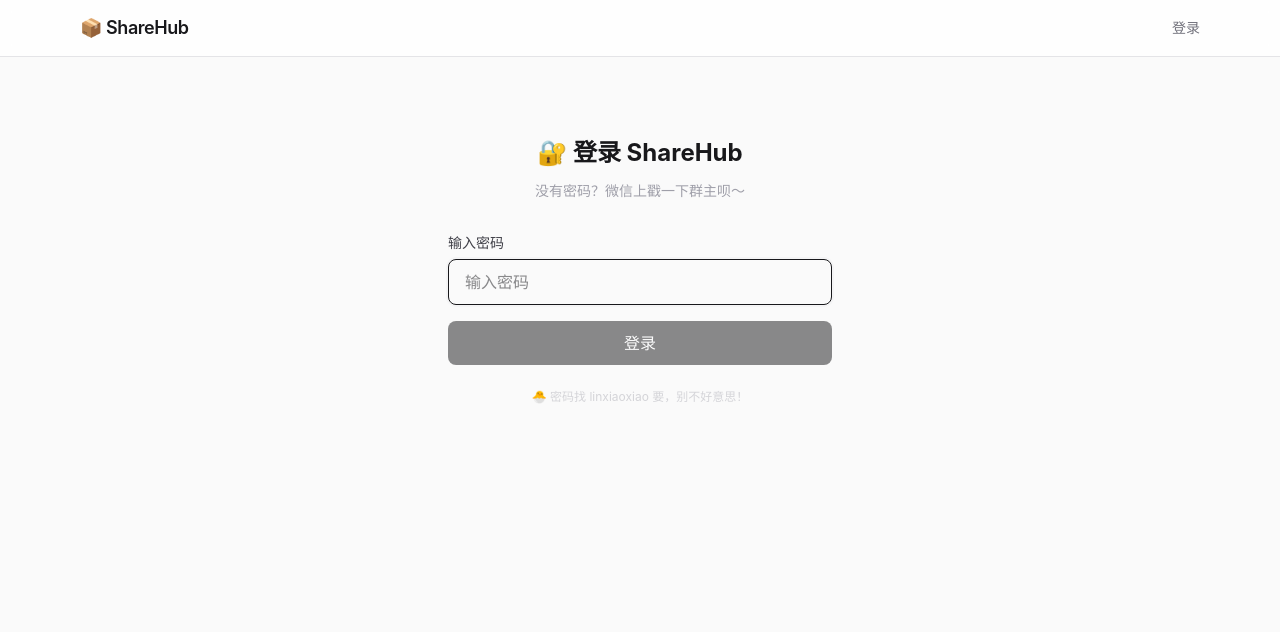
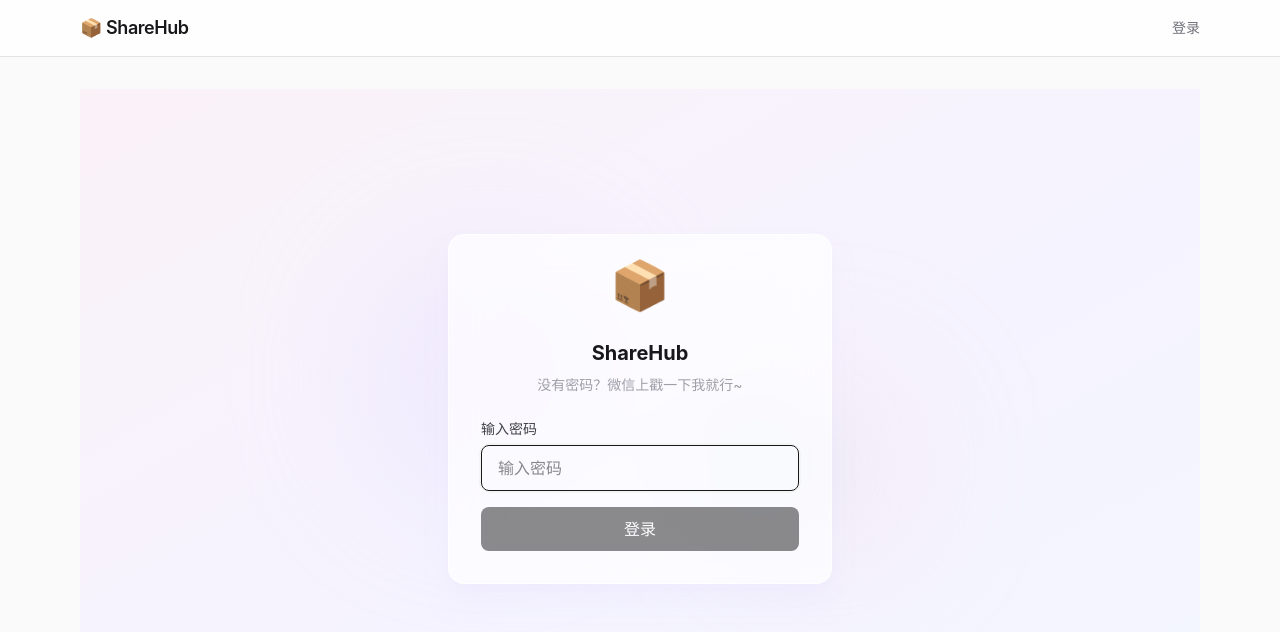
Before and after one commit to lin15331949327-ship-it/share-hub, a Next.js app: page /login in a window 1280 px wide. Shown: the top 632 px of the page. Built offline with nearby package versions, Linux system fonts and the light colour scheme; no server answers; the database is empty.

Commit message:
feat: 登录页重设计 + 分类编辑不卡了
- 毛玻璃卡片 + 动态渐变背景 + 浮动气泡
- 分类名改失焦保存，不再每按键调API

```diff
--- a/src/app/globals.css
+++ b/src/app/globals.css
@@ -84,3 +84,52 @@
   color: #2563eb;
   text-decoration: underline;
 }
+
+/* Login page animations */
+@keyframes gradient-slow {
+  0%, 100% { background-position: 0% 50%; }
+  50% { background-position: 100% 50%; }
+}
+
+@keyframes float-slow {
+  0%, 100% { transform: translateY(0) scale(1); }
+  50% { transform: translateY(-20px) scale(1.05); }
+}
+
+@keyframes float-slower {
+  0%, 100% { transform: translateY(0) scale(1); }
+  50% { transform: translateY(-12px) scale(1.03); }
+}
+
+@keyframes float {
+  0%, 100% { transform: translateY(0); }
+  50% { transform: translateY(-8px); }
+}
+
+@keyframes bounce-gentle {
+  0%, 100% { transform: translateY(0); }
+  30% { transform: translateY(-12px); }
+  50% { transform: translateY(0); }
+  70% { transform: translateY(-6px); }
+}
+
+.animate-gradient-slow {
+  background-size: 200% 200%;
+  animation: gradient-slow 8s ease infinite;
+}
+
+.animate-float-slow {
+  animation: float-slow 6s ease-in-out infinite;
+}
+
+.animate-float-slower {
+  animation: float-slower 8s ease-in-out infinite;
+}
+
+.animate-float {
+  animation: float 4s ease-in-out infinite;
+}
+
+.animate-bounce-gentle {
+  animation: bounce-gentle 2s ease-in-out infinite;
+}
--- a/src/app/login/page.tsx
+++ b/src/app/login/page.tsx
@@ -2,17 +2,33 @@
 
 export default function LoginPage() {
   return (
-    <div className="max-w-md mx-auto py-12">
-      <div className="text-center mb-8">
-        <h1 className="text-2xl font-bold text-zinc-900 mb-3">🔐 登录 ShareHub</h1>
-        <p className="text-sm text-zinc-400">
-          没有密码？微信上戳一下群主呗～
-        </p>
+    <div className="min-h-[80vh] flex items-center justify-center relative overflow-hidden">
+      {/* Animated gradient background */}
+      <div className="absolute inset-0 bg-gradient-to-br from-rose-50 via-violet-50 to-sky-50 animate-gradient-slow" />
+
+      {/* Floating orbs */}
+      <div className="absolute top-1/4 left-1/4 w-64 h-64 bg-violet-200/30 rounded-full blur-3xl animate-float-slow" />
+      <div className="absolute bottom-1/4 right-1/4 w-48 h-48 bg-rose-200/20 rounded-full blur-3xl animate-float-slower" />
+      <div className="absolute top-1/2 right-1/3 w-32 h-32 bg-sky-200/30 rounded-full blur-2xl animate-float" />
+
+      {/* Card */}
+      <div className="relative z-10 w-full max-w-sm mx-4">
+        <div className="bg-white/70 backdrop-blur-xl rounded-2xl shadow-xl shadow-violet-100/50 border border-white/80 p-8">
+          {/* Icon */}
+          <div className="text-center mb-6">
+            <div className="inline-block text-5xl animate-bounce-gentle">📦</div>
+          </div>
+
+          <h1 className="text-xl font-bold text-zinc-900 text-center mb-2">
+            ShareHub
+          </h1>
+          <p className="text-sm text-zinc-400 text-center mb-6">
+            没有密码？微信上戳一下我就行~
+          </p>
+
+          <LoginForm />
+        </div>
       </div>
-      <LoginForm />
-      <p className="text-center text-xs text-zinc-300 mt-6">
-        🐣 密码找 linxiaoxiao 要，别不好意思！
-      </p>
     </div>
   );
 }
--- a/src/components/CategoryManager.tsx
+++ b/src/components/CategoryManager.tsx
@@ -13,14 +13,22 @@
   const [newName, setNewName] = useState("");
   const [newIcon, setNewIcon] = useState("📌");
 
-  useEffect(() => {
-    load();
-  }, []);
+  useEffect(() => { load(); }, []);
 
   async function load() {
     const res = await fetch("/api/categories");
     setCategories(await res.json());
     setLoading(false);
+  }
+
+  async function persist(id: string, field: string, value: string) {
+    await fetch("/api/categories", {
+      method: "PUT",
+      headers: { "Content-Type": "application/json" },
+      body: JSON.stringify({ id, [field]: value }),
+    });
+    await load();
+    onUpdate?.();
   }
 
   async function add() {
@@ -32,16 +40,6 @@
     });
     setNewName("");
     setNewIcon("📌");
-    await load();
-    onUpdate?.();
-  }
-
-  async function update(id: string, field: string, value: string | number) {
-    await fetch("/api/categories", {
-      method: "PUT",
-      headers: { "Content-Type": "application/json" },
-      body: JSON.stringify({ id, [field]: value }),
-    });
     await load();
     onUpdate?.();
   }
@@ -66,15 +64,21 @@
             className="flex items-center gap-3 p-3 rounded-lg border border-zinc-200 bg-white"
           >
             <input
-              value={cat.icon}
-              onChange={(e) => update(cat.id, "icon", e.target.value)}
-              className="w-10 text-center text-lg"
+              defaultValue={cat.icon}
+              onBlur={(e) => {
+                if (e.target.value !== cat.icon) persist(cat.id, "icon", e.target.value);
+              }}
+              className="w-10 text-center text-lg border border-transparent focus:border-zinc-300 rounded outline-none"
               title="图标"
             />
             <input
-              value={cat.name}
-              onChange={(e) => update(cat.id, "name", e.target.value)}
-              className="flex-1 px-3 py-1.5 rounded border border-zinc-200 focus:border-zinc-400 outline-none text-sm"
+              defaultValue={cat.name}
+              onBlur={(e) => {
+                if (e.target.value !== cat.name && e.target.value.trim()) {
+                  persist(cat.id, "name", e.target.value.trim());
+                }
+              }}
+              className="flex-1 px-3 py-1.5 rounded border border-transparent hover:border-zinc-200 focus:border-zinc-400 outline-none text-sm"
             />
             <button
               onClick={() => remove(cat.id, cat.name)}
```
